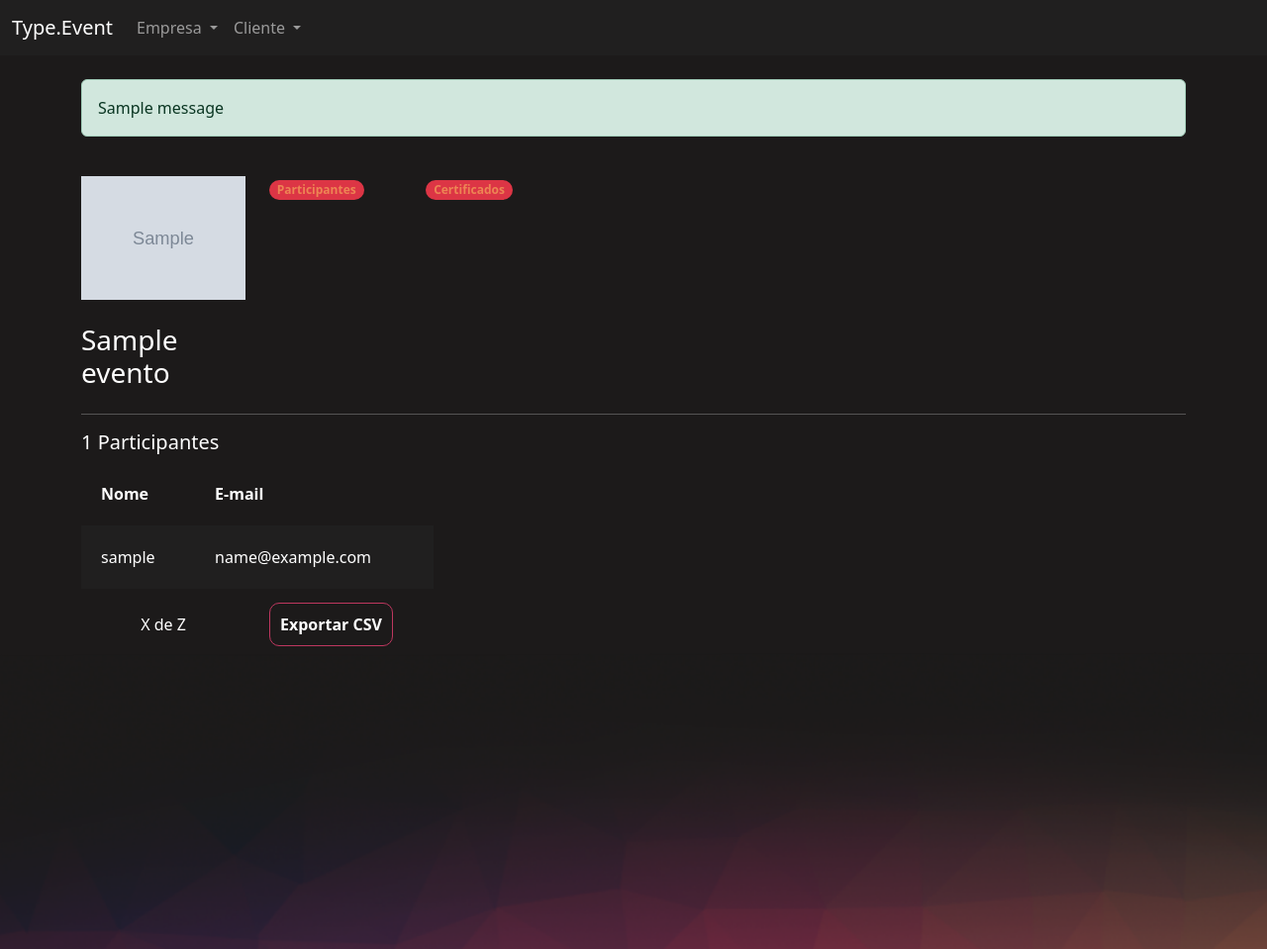
After one commit to Esleynathan/Projeto_Type-event, a Django app: page /eventos/participantes_evento/1/ in a window 1280 px wide. The commit adds this page. Shown: the whole page at 99% size. Run offline with Django 4.2, Linux system fonts and the light colour scheme; a user stored in the database is signed in; tables that the repository leaves empty hold one stand-in row (values such as "Sample post"); grey boxes marked "Sample" are stand-in pictures; one stand-in notice (Sample message) is shown; parts of the project's set-up code (start-up, migrations or seed data) failed here and were passed over.

Commit message:
Type_event | Lista de participantes - HTML, Views, Urls

```diff
--- a/eventos/templates/gerenciar_evento.html
+++ b/eventos/templates/gerenciar_evento.html
@@ -34,14 +34,14 @@
 
             {% for evento in eventos %}
             <tr class="{% cycle 'linha' 'linha2' %}">
-                <td width="10%"><a href="#"><img width="100%" src="/media/{{evento.logo}}"></a></td>
+                <td width="10%"><a href="{% url 'participantes_evento' evento.id %}"><img width="100%" src="/media/{{evento.logo}}"></a></td>
                 <td>{{evento.nome}}{{evento.logo}}</td>
                 <td>{{evento.descricao}}</td>
                 <td>{{evento.data_inicio}}</td>
                 <td>{{evento.data_termino}}</td>
                 <td><a href="{% url 'inscrever_evento' evento.id %}">Exibir Evento</a></td>
-
-            </tr            {% endfor %}
+            </tr>
+            {% endfor %}
 
         </table>
 
--- /dev/null
+++ b/eventos/templates/participantes_evento.html
@@ -0,0 +1,72 @@
+{% extends "bases/base_evento.html" %}
+{% load static %}
+
+{% block 'importacoes' %}
+    <link href="{% static 'evento/css/gerenciar_evento.css' %}" rel="stylesheet">
+{% endblock %}
+
+{% block 'conteudo' %}
+    <div class="container">
+        <br>
+        {% if messages %}
+            {% for message in messages %}
+                <div class="alert {{ message.tags }}">{{ message }}</div>
+            {% endfor %}
+        {% endif %}
+        <br>
+        <div class="row">
+            <div class="col-md-2">
+                <img width="100%" src="/media/{{evento.logo}}">
+                <br>
+                <br>
+                <h3>{{evento.nome}}</h3>
+
+            </div>
+
+            <div class="col-md">
+                <div class="row">
+                    <div class="col-md-2">
+                        <span class="badge rounded-pill text-bg-danger"><a class="link" href="{% url 'participantes_evento' evento.id %}">Participantes</a></span>
+                    </div>
+                    <div class="col-md-2">
+                        <span class="badge rounded-pill text-bg-danger"><a class="link" href="">Certificados</a></span>
+                    </div>
+                </div>
+            </div>
+        </div>
+        <hr>
+
+        <div class="row">
+            <h5>{{evento.participantes.all.count}} Participantes</h5>
+
+            <div class="col-md-4">
+                <table>
+                    <tr>
+                        <th>Nome</th>
+                        <th>E-mail</th>
+                    </tr>
+                    {% for participante in participantes %}
+                        <tr class="{% cycle 'linha' 'linha2' %}">
+                            <td>{{participante.username}}</td>
+                            <td>{{participante.email}}</td>
+                        </tr>
+                    {% endfor %}
+                </table>
+                <br>
+                <div class="row">
+                    <div class="col-md text-center">
+                        <p>X de Z</p>
+                    </div>
+
+                    <div class="col-md ">
+                        <a href="{% url 'gerar_csv' evento.id %}" class="btn-principal" style="text-decoration: none;">Exportar CSV</a>
+                    </div>
+                </div>
+            </div>
+
+        </div>
+
+
+    </div>
+
+{% endblock %}
--- a/eventos/urls.py
+++ b/eventos/urls.py
@@ -5,4 +5,6 @@ urlpatterns = [
     path('novo_evento/', views.novo_evento, name='novo_evento'),
     path('gerenciar_evento/', views.gerenciar_evento, name='gerenciar_evento'),
     path('inscrever_evento/<int:id>/', views.inscrever_evento, name='inscrever_evento'),
+    path('participantes_evento/<int:id>/', views.participantes_evento, name="participantes_evento"),
+    path('gerar_csv/<int:id>/', views.gerar_csv, name="gerar_csv"),
 ]
--- a/eventos/views.py
+++ b/eventos/views.py
@@ -1,10 +1,14 @@
+import csv
+from secrets import token_urlsafe
 from django.shortcuts import get_object_or_404, render, redirect
 from django.urls import reverse
-from django.http import HttpResponse
+from django.http import HttpResponse, Http404
 from django.contrib.auth.decorators import login_required
 from django.contrib import messages
 from django.contrib.messages import constants
 from .models import Evento
+import os
+from django.conf import settings
 
 @login_required
 def novo_evento(request):
@@ -62,3 +66,31 @@ def inscrever_evento(request, id):
 
         messages.add_message(request, constants.SUCCESS, 'Inscrição com sucesso.')
         return redirect(reverse('inscrever_evento', kwargs={'id': id}))
+
+def participantes_evento(request, id):
+    evento = get_object_or_404(Evento, id=id)
+    if not evento.criador == request.user:
+        raise Http404('Esse evento não é seu')
+
+    if request.method == "GET":
+        participantes = evento.participantes.all()
+
+        print(participantes)
+        return render(request, 'participantes_evento.html', {'evento': evento, 'participantes': participantes})
+
+def gerar_csv(request, id):
+    evento = get_object_or_404(Evento, id=id)
+    if not evento.criador == request.user:
+        raise Http404('Esse evento não é seu')
+    participantes = evento.participantes.all()
+
+    token = f'{token_urlsafe(6)}.csv'
+    path = os.path.join(settings.MEDIA_ROOT, token)
+
+    with open(path, 'w') as arq:
+        writer = csv.writer(arq, delimiter=",")
+        for participante in participantes:
+            x = (participante.username, participante.email)
+            writer.writerow(x)
+
+    return redirect(f'/media/{token}')
```
